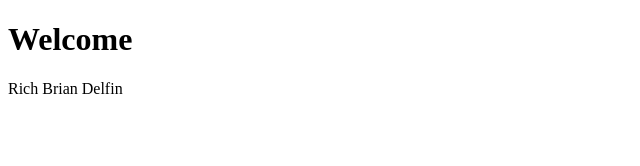
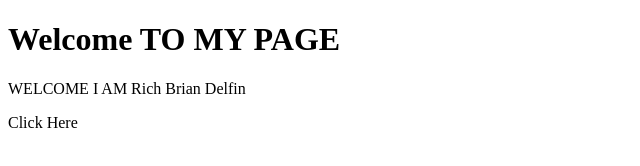
Before and after one commit to aptrichiee0007/BSITT, a plain HTML site: page index.html in a window 1280 px wide. Shown: the whole page, without its empty margins (0-640 px from the left). Drawn offline with Linux system fonts and the light colour scheme.

Commit message:
for conflict

```diff
--- a/index.html
+++ b/index.html
@@ -6,7 +6,8 @@
     <title>Document</title>
 </head>
 <body>
-    <h1> Welcome </h1>
-    <p> Rich Brian Delfin </p>
+    <h1> Welcome TO MY PAGE </h1>
+    <p> WELCOME I AM Rich Brian Delfin </p>
+    <p> Click Here </p>
 </body>
 </html>
```
